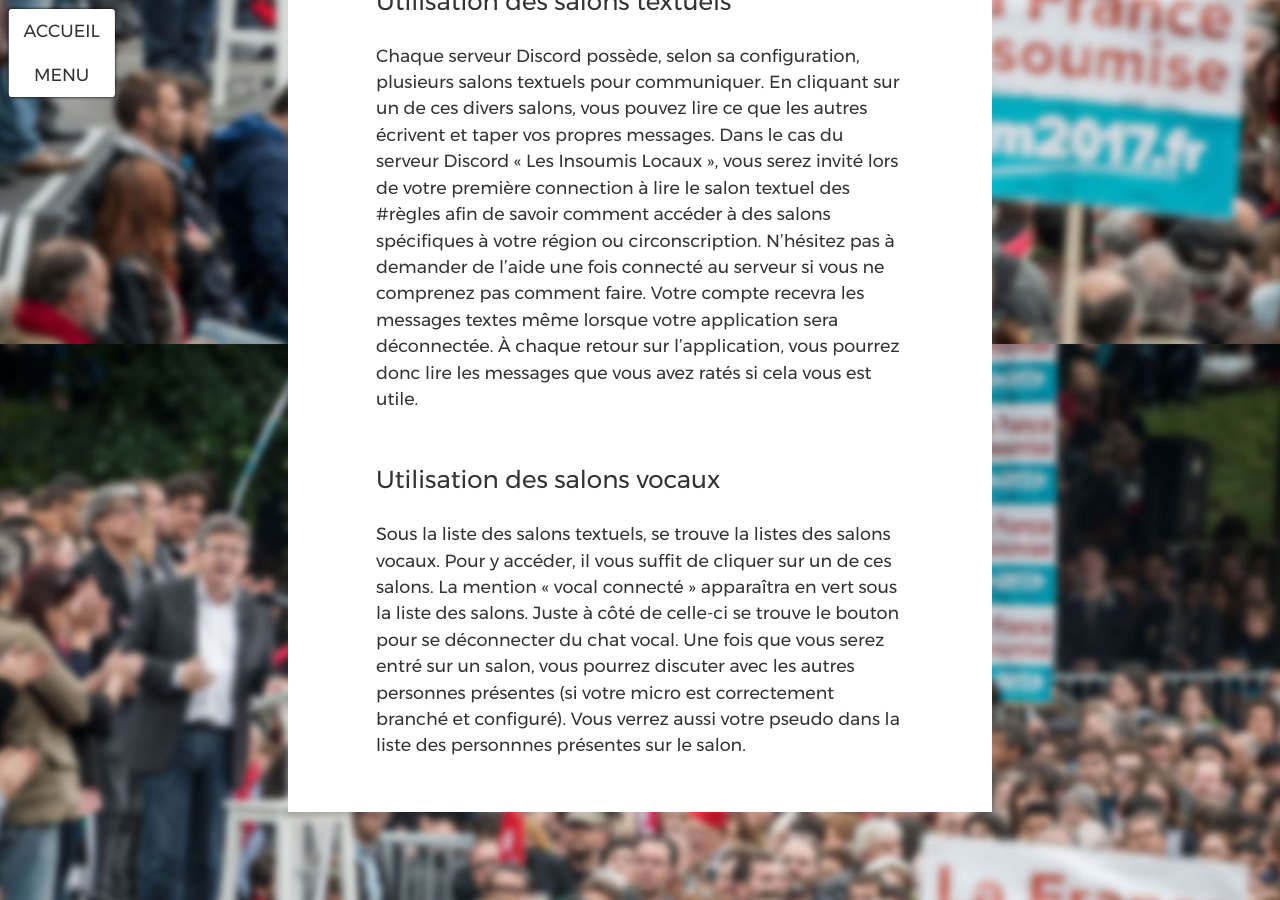
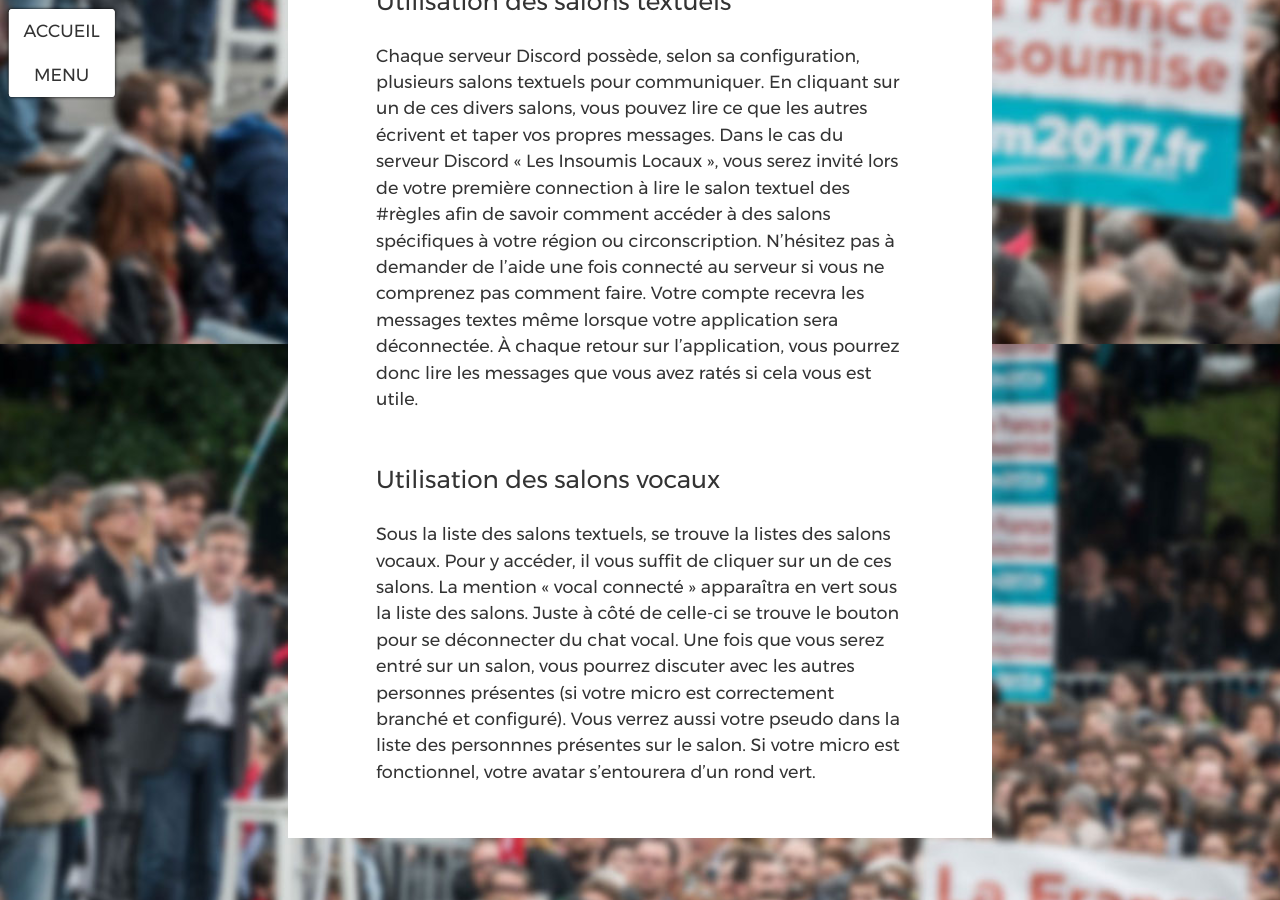
Before and after one commit to ryuran/kitcampagne.fi, a Jekyll site: the page built from _cat_discord/discord.md, in a window 1280 px wide and 900 px high, scrolled down 2356 px. Built offline with Jekyll 4.4.1, drawn with Linux system fonts in a browser that asks for light colours.

Commit message:
Update discord.md

```diff
--- a/_cat_discord/discord.md
+++ b/_cat_discord/discord.md
@@ -54,4 +54,4 @@ Votre compte recevra les messages textes même lorsque votre application sera d
 
 Sous la liste des salons textuels, se trouve la listes des salons vocaux. Pour y accéder, il vous suffit de cliquer sur un de ces salons.
 La mention « vocal connecté » apparaîtra en vert sous la liste des salons. Juste à côté de celle-ci se trouve le bouton pour se déconnecter du chat vocal.
-Une fois que vous serez entré sur un salon, vous pourrez discuter avec les autres personnes présentes (si votre micro est correctement branché et configuré). Vous verrez aussi votre pseudo dans la liste des personnnes présentes sur le salon.
+Une fois que vous serez entré sur un salon, vous pourrez discuter avec les autres personnes présentes (si votre micro est correctement branché et configuré). Vous verrez aussi votre pseudo dans la liste des personnnes présentes sur le salon. Si votre micro est fonctionnel, votre avatar s'entourera d'un rond vert.
```
